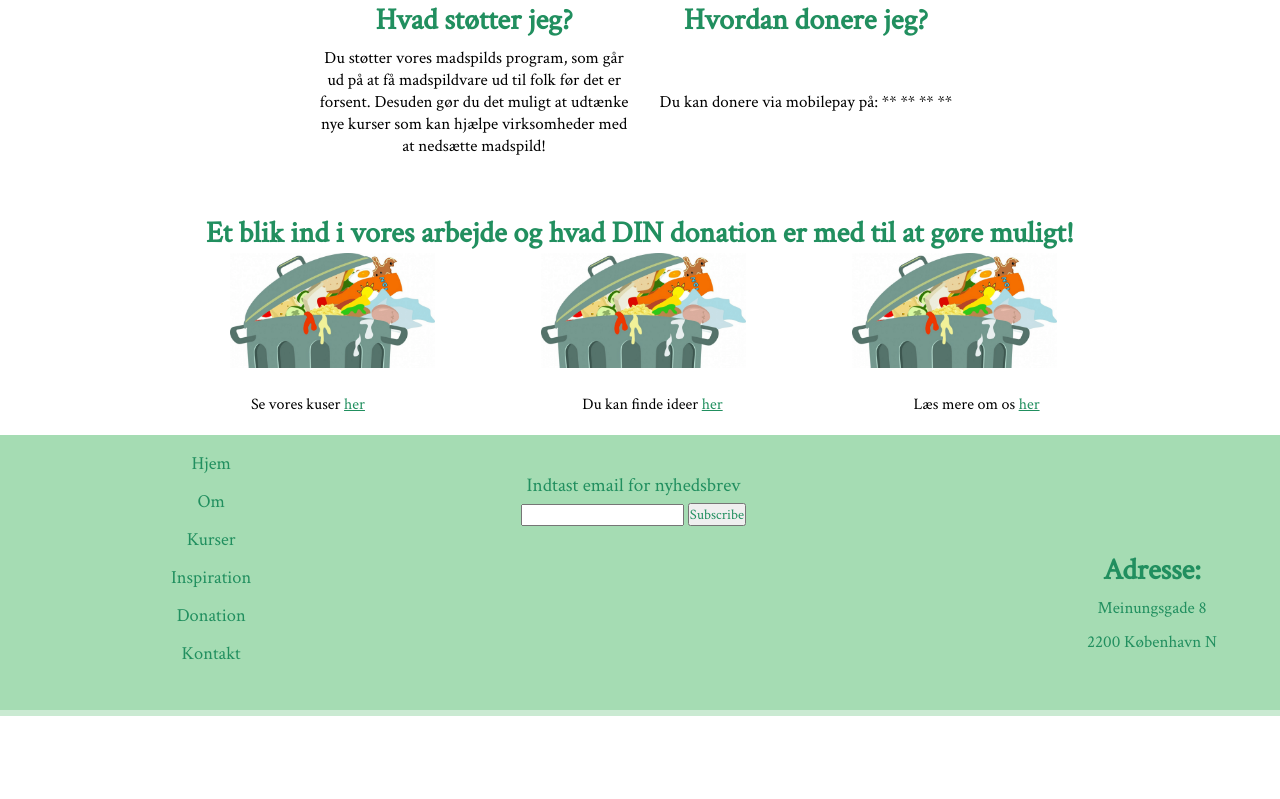
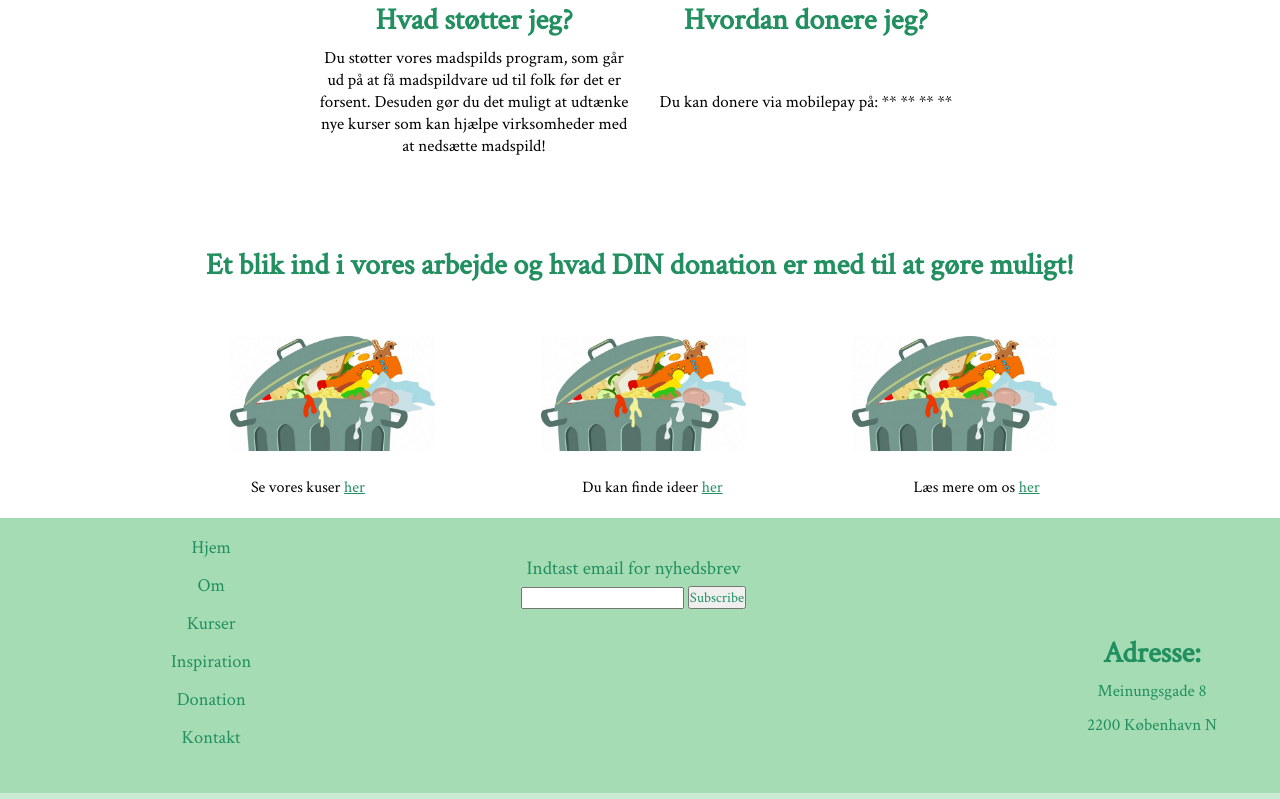
Before and after one commit to KamilleNikolajsen/Madspild, a Spring Boot app: page /donation in a window 1280 px wide. Shown: the part 368-1167 px from the top of the page. Before the commit the page ends 1084 px from the top, so only its background shows below. Run offline with Spring Boot 4, Linux system fonts and the light colour scheme.

Commit message:
add spacing

```diff
--- a/src/main/resources/static/css/donation.css
+++ b/src/main/resources/static/css/donation.css
@@ -32,3 +32,8 @@ table td {
     margin-left: 12%;
     width: 20%;
 }
+
+#content h3 {
+    margin-top: 8%;
+    margin-bottom: 5%;
+}
--- a/src/main/resources/static/css/inspiration.css
+++ b/src/main/resources/static/css/inspiration.css
@@ -54,3 +54,8 @@
     padding-bottom: 2%;
     text-align: center;
 }
+
+#content h3 {
+    margin-bottom: 2%;
+    margin-top: 2%;
+}
--- a/src/main/resources/templates/contact.html
+++ b/src/main/resources/templates/contact.html
@@ -23,7 +23,7 @@
                 <p id="lastaddress">Adresse: Meinungsgade 8, 2200 København N</p>
             </div>
             <div id="write">
-                <h2>Skriv til os</h2>
+                <h3>Skriv til os</h3>
                 <p>Hvis du har noget på hjerte, spørgsmål eller andet skal du være velkommen til at skrive til os
                     via nedenstående.</p>
 
```
